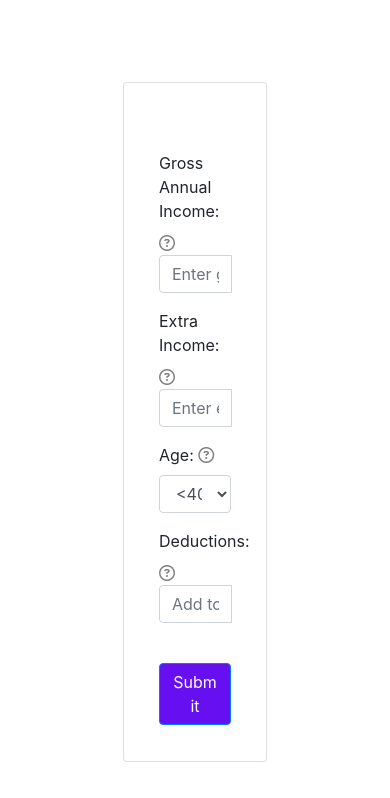
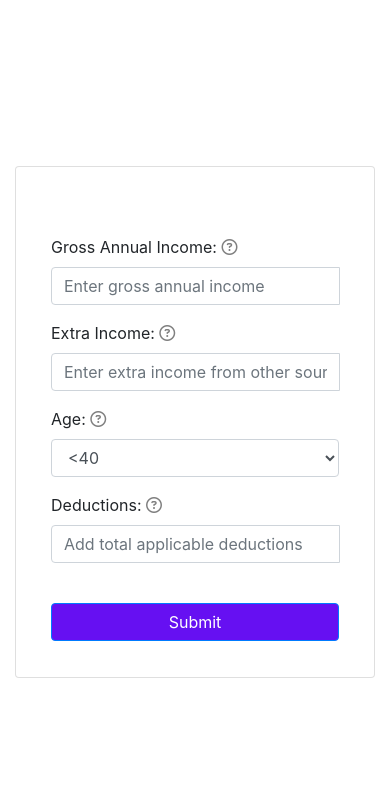
Before and after one commit to Rohitnehara/Tax-calculator, a website: page index.html in a window 390 px wide. Drawn offline with nearby package versions, Linux system fonts and the light colour scheme.

Commit message:
Added jset

```diff
--- a/css/style.css
+++ b/css/style.css
@@ -9,6 +9,11 @@
 .custom-card {
     width: 40%;
     aspect-ratio: 1/1;
+}
+@media (max-width: 767px) {
+    .custom-card {
+        width: 100%;
+    }
 }
 
 .submit-btn {
```
